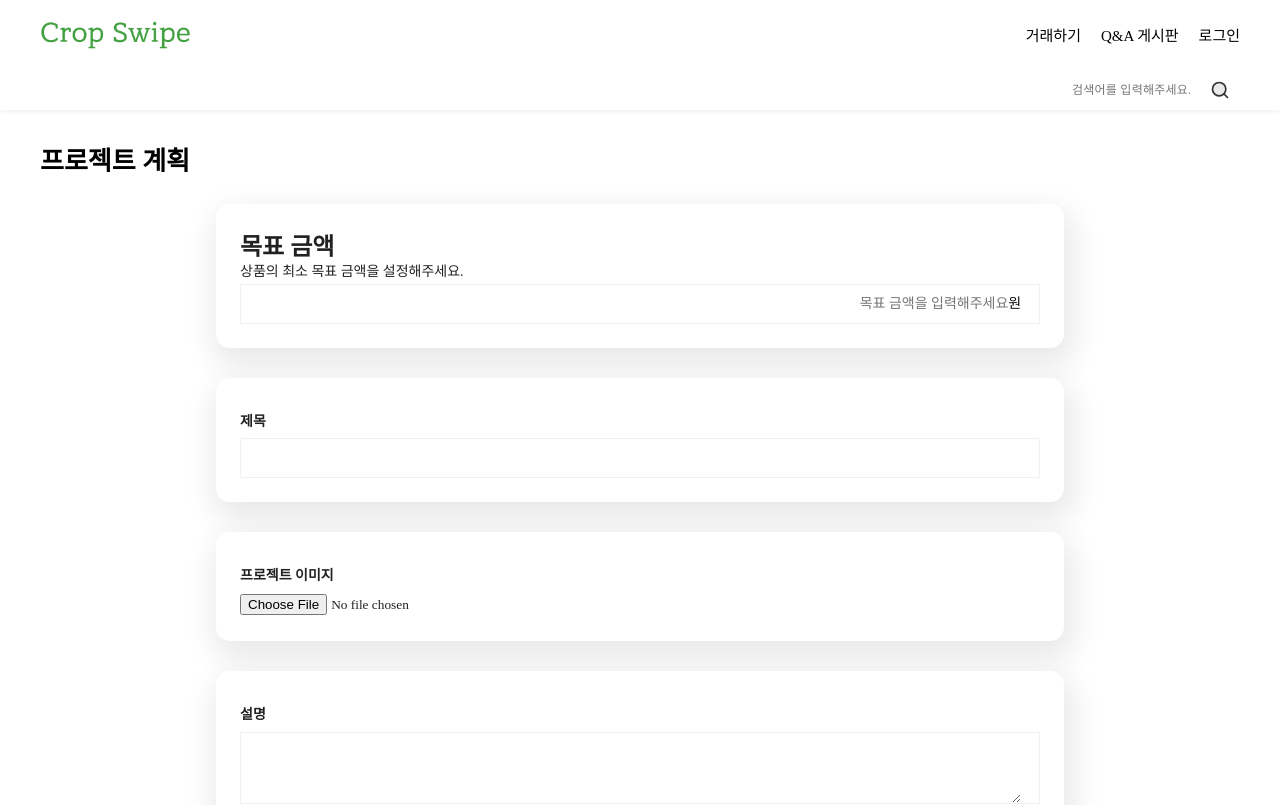
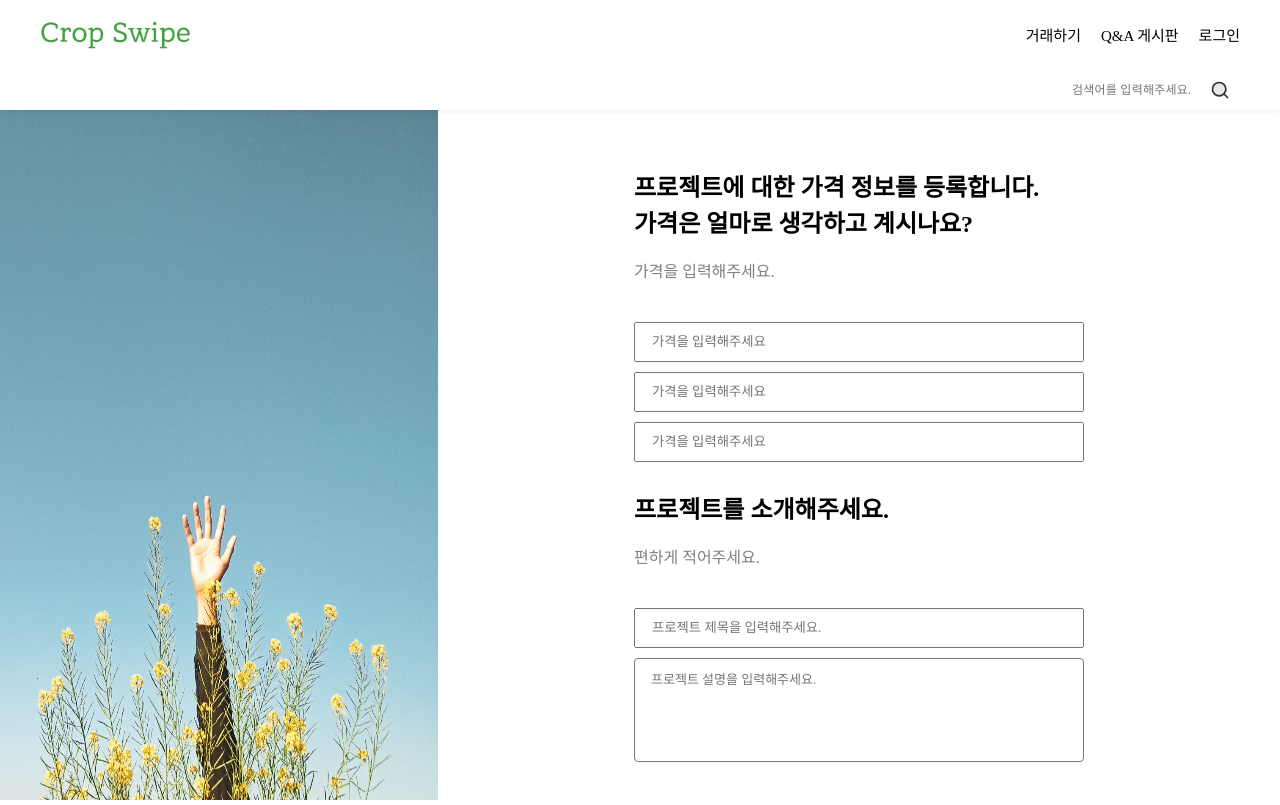
Before and after one commit to ldhbenecia/crop-swipe-front-end, a React (Create React App) app: page /productpostform in a window 1280 px wide. Shown: the top 805 px of the page. Built offline with nearby package versions, Linux system fonts and the light colour scheme; a web font is replaced by a local one.

Commit message:
Style: 구조 수정

```diff
--- a/src/components/Transaction/ProductForm.jsx
+++ b/src/components/Transaction/ProductForm.jsx
@@ -1,113 +1,78 @@
 import React, { useState } from "react";
 import "./ProductForm.scss";
+import leftContents from "../../assets/images/envir/start-left2.jpg";
 
 const ProductForm = () => {
-  const [targetAmount, setTargetAmount] = useState(""); // 목표 금액
+  const [price, setPrice] = useState(""); // 가격
+  const [price2, setPrice2] = useState(""); // 가격
+  const [price3, setPrice3] = useState(""); // 가격
   const [title, setTitle] = useState(""); // 제목
-  const [image, setImage] = useState(""); // 이미지
   const [description, setDescription] = useState(""); // 설명
-  // const [privatePrice, setPrivatePrice] = useState("");
-  // const [publicPrice, setPublicPrice] = useState("");
-  const [endDate, setEndDate] = useState(""); // 마지막 날짜
 
   const handleSubmit = (e) => {
     e.preventDefault();
   };
 
   return (
-    <div className="form-wrapper">
-      <div className="top-contents">
-        <div className="top-title">프로젝트 계획</div>
+    <div className="start-wrapper">
+      <div className="left-contents">
+        <img src={leftContents} alt="Left Content" />
       </div>
-
-      <form onSubmit={handleSubmit}>
-        <div className="product-targetAmount">
-          <p className="target">목표 금액</p>
-          <p>상품의 최소 목표 금액을 설정해주세요.</p>
-          <div className="amount-input">
-            <span className="amount-inner">
+      <div className="right-contents">
+        <div className="right-wrap">
+          <div className="contents">
+            <h2>
+              프로젝트에 대한 가격 정보를 등록합니다.
+              <br />
+              가격은 얼마로 생각하고 계시나요?
+            </h2>
+            <p>가격을 입력해주세요.</p>
             <input
               className="amount"
               type="text"
-                placeholder="목표 금액을 입력해주세요"
-                onChange={(e) => setTargetAmount(e.target.value)}
+              placeholder="가격을 입력해주세요"
+              onChange={(e) => setPrice(e.target.value)}
             ></input>
-              원
-            </span>
-          </div>
-        </div>
-        <div className="product-title">
-          <label htmlFor="title">제목</label>
-          <div className="amount-input">
+            <input
+              className="amount"
+              type="text"
+              placeholder="가격을 입력해주세요"
+              onChange={(e) => setPrice2(e.target.value)}
+            ></input>
+            <input
+              className="amount"
+              type="text"
+              placeholder="가격을 입력해주세요"
+              onChange={(e) => setPrice3(e.target.value)}
+            ></input>
+
+            <div className="contents">
+              <h2>프로젝트를 소개해주세요.</h2>
+              <p>편하게 적어주세요.</p>
+              <div className="summary-wrap">
                 <input
                   type="text"
-              id="title"
+                  placeholder="프로젝트 제목을 입력해주세요."
+                  className="titleInput"
                   value={title}
                   onChange={(e) => setTitle(e.target.value)}
-            />
-          </div>
-        </div>
-        <div className="product-image">
-          <label htmlFor="image">프로젝트 이미지</label>
-          <input
-            type="file"
-            id="image"
-            onChange={(e) => setImage(e.target.value)}
-          />
-        </div>
-        <div className="product-description">
-          <label htmlFor="description">설명</label>
-          <div className="amount-input">
+                ></input>
                 <textarea
-              id="description"
+                  className="textareas"
+                  placeholder="프로젝트 설명을 입력해주세요."
                   value={description}
                   onChange={(e) => setDescription(e.target.value)}
                 ></textarea>
+                <div className="next">
+                  <button className="next-button" onClick={handleSubmit}>
+                    제출
+                  </button>
                 </div>
               </div>
-
-        {/* <div className="product-privatePrice">
-          <label htmlFor="privatePrice">개인구매 가격</label>
-          <div className="amount-input">
-            <span className="amount-inner">
-              <input
-                className="amount"
-                type="text"
-                id="privatePrice"
-                value={privatePrice}
-                onChange={(e) => setPrivatePrice(e.target.value)}
-              ></input>
-              원
-            </span>
             </div>
           </div>
-        <div className="product-publicPrice">
-          <label htmlFor="publicPrice">공동구매 가격</label>
-          <div className="amount-input">
-            <span className="amount-inner">
-              <input
-                className="amount"
-                type="text"
-                id="publicPrice"
-                value={publicPrice}
-                onChange={(e) => setPublicPrice(e.target.value)}
-              />
-              원
-            </span>
         </div>
-        </div> */}
-
-        <div className="product-endDate">
-          <label htmlFor="endDate">End date</label>
-          <input
-            type="datetime-local"
-            id="endDate"
-            value={endDate}
-            onChange={(e) => setEndDate(e.target.value)}
-          />
       </div>
-        <button className="submit-button" type="submit">제출</button>
-      </form>
     </div>
   );
 };
--- a/src/components/Transaction/ProductStart.jsx
+++ b/src/components/Transaction/ProductStart.jsx
@@ -2,10 +2,13 @@ import React, { useState } from "react";
 import "./ProductStart.scss";
 
 import leftContents from "../../assets/images/envir/start-left1.jpg";
+import { isLoggedInState } from "../../recoil/authState";
+import { useRecoilValue } from "recoil";
 import { useNavigate } from "react-router-dom";
+import axios from "axios";
 
 const ProductStart = () => {
-  const buttons = [
+  const category = [
     "과일",
     "채소",
     "수산물 · 건해산",
@@ -16,8 +19,15 @@ const ProductStart = () => {
     "스와이프",
   ];
 
+  const isLoggedIn = useRecoilValue(isLoggedInState);
   const [activeButton, setActiveButton] = useState(null);
-  const [textareaValue, setTextareaValue] = useState("");
+
+  const [title, setTitle] = useState(""); // 제목
+  const [description, setDescription] = useState(""); // 설명
+  const [targetAmount, setTargetAmount] = useState(""); // 목표 금액
+  const [image, setImage] = useState(""); // 이미지
+  const [endDate, setEndDate] = useState(""); // 마지막 날짜
+
   const navigate = useNavigate();
 
   const handleButtonClick = (index) => {
@@ -25,15 +35,45 @@ const ProductStart = () => {
   };
 
   const handleDisabledButton = () => {
-    if (activeButton === null || !textareaValue) {
+    if (activeButton === null || !description) {
       return true; // activeButton이 null이거나 textarea 값이 비어 있을 때는 버튼을 비활성화
     }
     return false; // 그 외의 경우에는 버튼을 활성화
   };
 
-  const handleNextButton = () => {
-    navigate("/productpostform");
-  }
+  const projectData = {
+    category: category[activeButton],
+    title: title,
+    project_pic1: image,
+    description: description,
+    goal_amount: parseInt(targetAmount),
+    end_date: endDate,
+  };
+
+  const handleSubmit = async () => {
+    try {
+      if (!isLoggedIn) {
+        alert("글쓰기 권한이 없습니다.");
+        navigate("/signin");
+      }
+
+      console.log(projectData);
+      const response = await axios.post(`${process.env.REACT_APP_API_URL}/api/v1/crop/projects`, projectData, {
+        headers: {
+          "Content-Type": "application/json",
+        },
+      });
+
+      if (response.status === 200) {
+        navigate("/productpostform");
+      } else {
+        console.error("프로젝트 생성에 실패했습니다.");
+      }
+    } catch (error) {
+      console.error("오류가 발생했습니다:", error);
+    }
+  };
+
 
   return (
     <div className="start-wrapper">
@@ -48,10 +88,10 @@ const ProductStart = () => {
               <br />
               어떤 프로젝트를 계획 중이신가요?
             </h2>
-            <p>나중에 변경 가능하니 너무 걱정마세요.</p>
+            <p>카테고리를 선택해주세요.</p>
             <div className="category-wrap">
               <ul className="categoryList">
-                {buttons.map((button, index) => (
+                {category.map((button, index) => (
                   <li key={index}>
                     <button
                       type="button"
@@ -65,20 +105,55 @@ const ProductStart = () => {
               </ul>
             </div>
             <div className="contents">
-              <h2>프로젝트를 간단하게 소개해주세요.</h2>
-              <p>나중에 수정 가능하니 편하게 적어주세요.</p>
+              <h2>프로젝트를 소개해주세요.</h2>
+              <p>편하게 적어주세요.</p>
               <div className="summary-wrap">
+                <input
+                  type="text"
+                  placeholder="간단한 제목을 입력해주세요."
+                  className="titleInput"
+                  value={title}
+                  onChange={(e) => setTitle(e.target.value)}
+                ></input>
                 <textarea
                   className="textareas"
-                  placeholder="프로젝트 요약을 입력해주세요."
-                  value={textareaValue}
-                  onChange={(e) => setTextareaValue(e.target.value)}
+                  placeholder="간단하게 프로젝트 요약을 입력해주세요."
+                  value={description}
+                  onChange={(e) => setDescription(e.target.value)}
                 ></textarea>
+                <input
+                  className="amount"
+                  type="text"
+                  placeholder="목표 금액을 입력해주세요"
+                  onChange={(e) => setTargetAmount(e.target.value)}
+                ></input>
+
+                <div>
+                  <label className="input-file-button" htmlFor="image">프로젝트 이미지 업로드</label>
+                  <input
+                    type="file"
+                    id="image"
+                    accept="image/*"
+                    className="input-file"
+                    placeholder="파일 선택"
+                    onChange={(e) => setImage(e.target.value)}
+                  />
+                </div>
+                <div>
+                  <label htmlFor="endDate">End date</label>
+                  <input
+                    type="datetime-local"
+                    id="endDate"
+                    value={endDate}
+                    onChange={(e) => setEndDate(e.target.value)}
+                  />
+                </div>
+
                 <div className="next">
                   <button
                     className="next-button"
-                    disabled={handleDisabledButton()} // 다음 버튼의 disabled 속성 추가
-                    onClick={handleNextButton}
+                    disabled={handleDisabledButton()}
+                    onClick={handleSubmit}
                   >
                     다음
                   </button>
--- a/src/components/Transaction/ProductStart.scss
+++ b/src/components/Transaction/ProductStart.scss
@@ -87,13 +87,11 @@
   }
 }
 
-.textareas {
+.titleInput {
   width: 100%;
-  height: 104px;
-  resize: none;
   padding: 10px 16px;
+  margin-bottom: 10px;
   box-sizing: border-box;
-  border-radius: 4px;
   outline: none;
 }
 
@@ -103,6 +101,48 @@ textarea {
   font: inherit;
   font-size: small;
   margin: 0;
+}
+
+.textareas {
+  width: 100%;
+  height: 104px;
+  resize: none;
+  padding: 10px 16px;
+  margin-bottom: 10px;
+  box-sizing: border-box;
+  border-radius: 4px;
+  outline: none;
+}
+
+.amount {
+  width: 100%;
+  padding: 10px 16px;
+  margin-bottom: 10px;
+  box-sizing: border-box;
+  outline: none;
+}
+
+.input-file-button {
+  display: inline-block;
+  padding: 10px 20px;
+  background-color: rgb(34, 139, 34);
+  color: white;
+  border: none;
+  cursor: pointer;
+  border-radius: 4px;
+  transition: background-color 0.3s ease;
+
+  &:hover {
+    background-color: rgb(11, 94, 29);
+  }
+}
+
+.input-file {
+  width: 100%;
+  padding: 10px 16px;
+  margin-bottom: 10px;
+  box-sizing: border-box;
+  outline: none;
 }
 
 .next {
```
Lines whose indentation alone changed are shown as unchanged.
